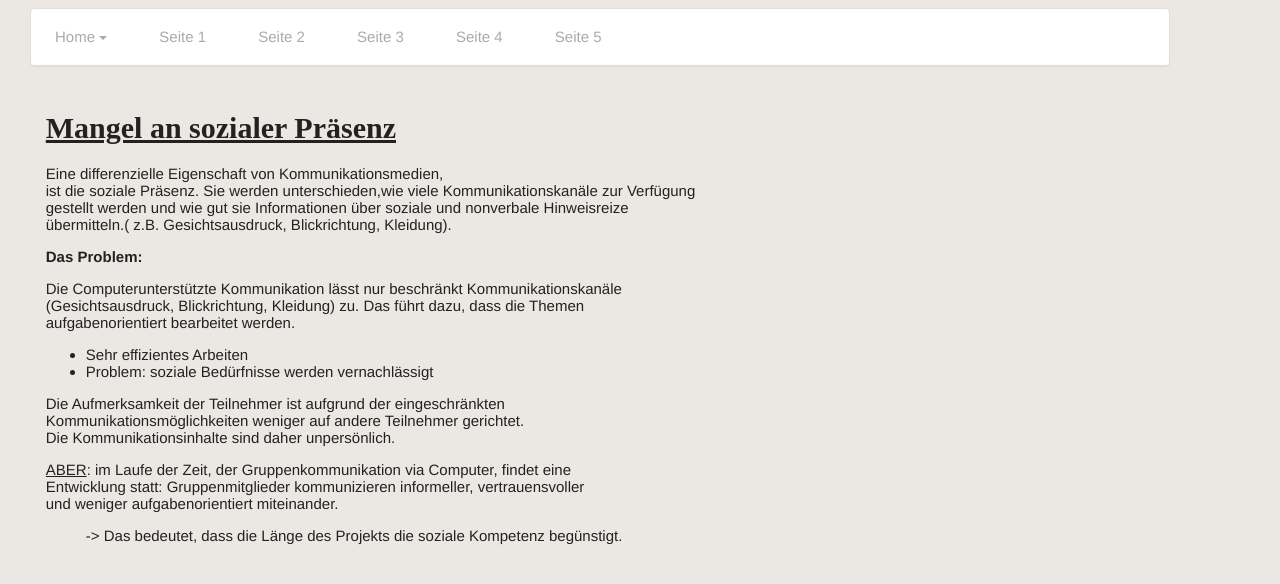
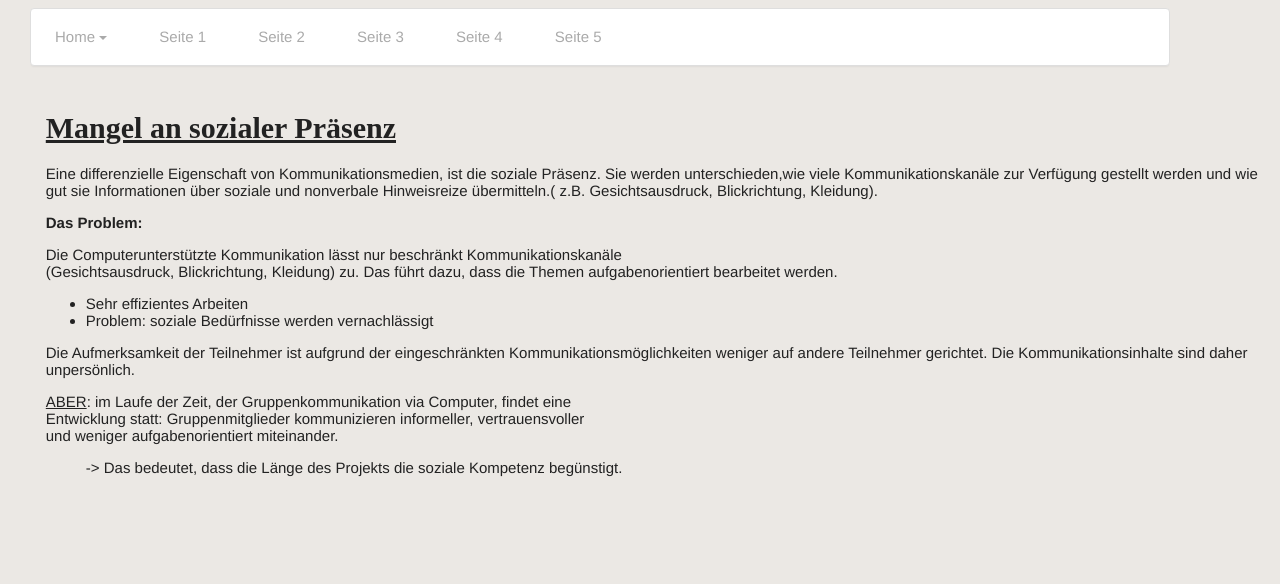
Before and after one commit to olenaCIP/Lernumgebung, a plain HTML site: page seite2.html in a window 1280 px wide. Drawn offline with Linux system fonts and the light colour scheme.

Commit message:
</br> deleted

```diff
--- a/seite2.html
+++ b/seite2.html
@@ -32,15 +32,15 @@
 <div class = "textbody">
     <h1><b><u>Mangel an sozialer Präsenz</u></b></h1>
 
-    Eine differenzielle Eigenschaft von Kommunikationsmedien, <br>
+    Eine differenzielle Eigenschaft von Kommunikationsmedien,
 
     ist die soziale Präsenz. Sie werden unterschieden,wie viele
-    Kommunikationskanäle zur Verfügung <br>
+    Kommunikationskanäle zur Verfügung
 
     gestellt werden und wie gut sie Informationen über soziale und
-    nonverbale Hinweisreize <br>
+    nonverbale Hinweisreize
 
-    übermitteln.( z.B. Gesichtsausdruck, Blickrichtung, Kleidung). <br>
+    übermitteln.( z.B. Gesichtsausdruck, Blickrichtung, Kleidung).
 
     <p><b>Das Problem:</b></p>
 
@@ -48,9 +48,9 @@
     Kommunikationskanäle <br>
 
     (Gesichtsausdruck, Blickrichtung, Kleidung) zu. Das führt dazu, dass
-    die Themen <br>
+    die Themen
 
-    aufgabenorientiert bearbeitet werden. <br>
+    aufgabenorientiert bearbeitet werden.
 
     <ul>
 
@@ -58,8 +58,8 @@
         <li>Problem: soziale Bedürfnisse werden vernachlässigt</li>
     </ul>
 
-    <p>Die Aufmerksamkeit der Teilnehmer ist aufgrund der eingeschränkten<br>
-        Kommunikationsmöglichkeiten weniger auf andere Teilnehmer gerichtet.<br>
+    <p>Die Aufmerksamkeit der Teilnehmer ist aufgrund der eingeschränkten
+        Kommunikationsmöglichkeiten weniger auf andere Teilnehmer gerichtet.
         Die Kommunikationsinhalte sind daher unpersönlich.
     </p>
 
```
